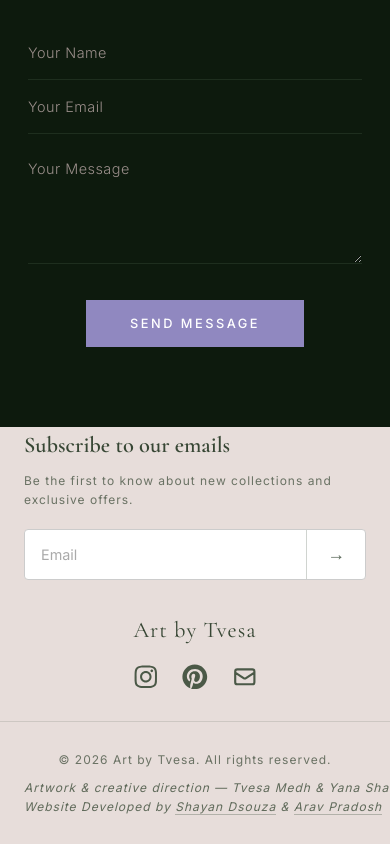
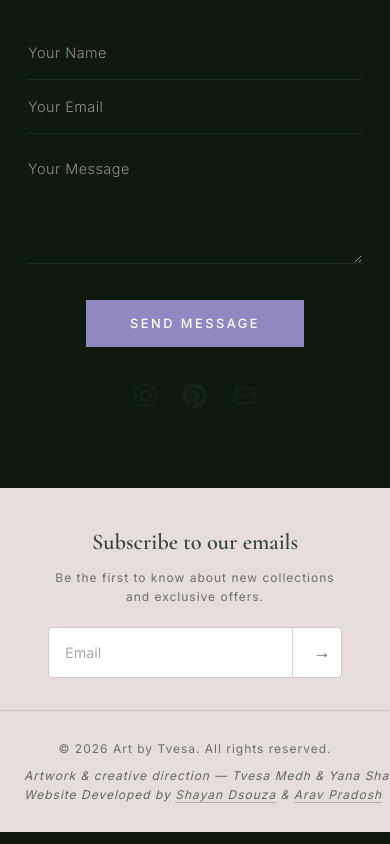
Before and after one commit to ShayanDsouza/Art_by_tvesa, a React (Vite) app: page /collection in a window 390 px wide. Shown: the part 878-1722 px from the top of the page. Built offline with nearby package versions, Linux system fonts and the light colour scheme; no server answers; the database is empty.

Commit message:
Footer: centered newsletter, remove brand col; socials moved to Contact section

```diff
--- a/src/App.css
+++ b/src/App.css
@@ -1688,6 +1688,25 @@ body.gallery-active .navbar {
   margin-top: 36px;
 }
 
+.contact-socials {
+  display: flex;
+  justify-content: center;
+  gap: 24px;
+  margin-top: 36px;
+}
+
+.contact-socials a {
+  font-size: 1.6rem;
+  color: rgba(23, 44, 22, 0.6);
+  transition: color 0.3s, transform 0.3s;
+  display: flex;
+}
+
+.contact-socials a:hover {
+  color: #5F578A;
+  transform: translateY(-2px);
+}
+
 .social-links {
   display: flex;
   justify-content: center;
@@ -1722,71 +1741,41 @@ body.gallery-active .navbar {
   color: rgba(23, 44, 22, 0.7);
 }
 
-/* ── Two-column row: newsletter left, brand right ── */
+/* ── Newsletter centred in footer ── */
 .footer-main {
-  display: flex;
-  align-items: flex-start;
-  justify-content: space-between;
-  gap: 40px;
-  padding: 20px 60px 36px;
-}
-
-.footer-newsletter-col {
-  flex: 1;
-  text-align: left;
-}
-
-.footer-newsletter-col .newsletter-section {
-  padding: 0;
+  padding: 20px 60px 0;
+}
+
+.footer-main .newsletter-section {
+  padding: 20px 24px 32px;
   margin: 0;
   background: transparent;
   border-top: none;
-  text-align: left;
-  align-items: flex-start;
-}
-
-.footer-newsletter-col .newsletter-title {
+}
+
+.footer-main .newsletter-title {
   font-size: clamp(1.4rem, 2.5vw, 2rem);
   color: rgba(23, 44, 22, 0.85);
   margin-bottom: 6px;
 }
 
-.footer-newsletter-col .newsletter-sub {
+.footer-main .newsletter-sub {
   color: rgba(23, 44, 22, 0.55);
   margin-bottom: 20px;
 }
 
-.footer-newsletter-col .newsletter-form {
-  align-items: flex-start;
-  width: 100%;
-}
-
-.footer-newsletter-col .newsletter-input-wrap {
-  width: 100%;
+.footer-main .newsletter-input-wrap {
   max-width: 480px;
 }
 
-.footer-newsletter-col .newsletter-input {
+.footer-main .newsletter-input {
   border-color: rgba(23, 44, 22, 0.2);
   background: rgba(255, 255, 255, 0.6);
 }
 
-.footer-newsletter-col .newsletter-btn {
+.footer-main .newsletter-btn {
   border-left-color: rgba(23, 44, 22, 0.2);
   color: rgba(23, 44, 22, 0.7);
-}
-
-.footer-newsletter-col .newsletter-success {
-  align-items: flex-start;
-}
-
-.footer-brand-col {
-  display: flex;
-  flex-direction: column;
-  align-items: center;
-  gap: 16px;
-  flex-shrink: 0;
-  align-self: center;
 }
 
 /* ── Bottom bar: credits ── */
@@ -1798,16 +1787,10 @@ body.gallery-active .navbar {
 
 @media (max-width: 768px) {
   .footer-main {
-    flex-direction: column;
-    align-items: flex-start;
-    gap: 32px;
-    padding: 0 24px 32px;
-  }
-  .footer-newsletter-col .newsletter-input-wrap {
+    padding: 16px 24px 0;
+  }
+  .footer-main .newsletter-input-wrap {
     max-width: 100%;
-  }
-  .footer-brand-col {
-    align-self: center;
   }
   .footer-bottom {
     padding: 20px 24px 28px;
--- a/src/components/Contact.jsx
+++ b/src/components/Contact.jsx
@@ -1,6 +1,8 @@
 import { useState, useEffect } from 'react'
 import { collection, addDoc, serverTimestamp } from 'firebase/firestore'
 import { db } from '../config/firebase'
+import { FaInstagram, FaPinterest } from 'react-icons/fa'
+import { HiOutlineMail } from 'react-icons/hi'
 
 export default function Contact() {
   const [form, setForm] = useState({ name: '', email: '', message: '' })
@@ -89,6 +91,12 @@ export default function Contact() {
           {status === 'sending' ? 'Sending...' : 'Send Message'}
         </button>
       </form>
+
+      <div className="contact-socials">
+        <a href="https://www.instagram.com/artbytvesa/" target="_blank" rel="noopener noreferrer" aria-label="Instagram"><FaInstagram /></a>
+        <a href="https://in.pinterest.com/artbytvesa/my-art/" target="_blank" rel="noopener noreferrer" aria-label="Pinterest"><FaPinterest /></a>
+        <a href="mailto:artbytvesa@gmail.com" aria-label="Email"><HiOutlineMail /></a>
+      </div>
     </section>
   )
 }
--- a/src/components/Footer.jsx
+++ b/src/components/Footer.jsx
@@ -1,22 +1,10 @@
-import { FaInstagram, FaPinterest } from 'react-icons/fa'
-import { HiOutlineMail } from 'react-icons/hi'
 import NewsletterSignup from './NewsletterSignup'
 
 export default function Footer() {
   return (
     <footer className="footer">
       <div className="footer-main">
-        <div className="footer-newsletter-col">
-          <NewsletterSignup />
-        </div>
-        <div className="footer-brand-col">
-          <span className="footer-logo">Art by Tvesa</span>
-          <div className="footer-links">
-            <a href="https://www.instagram.com/artbytvesa/" target="_blank" rel="noopener noreferrer" aria-label="Instagram"><FaInstagram /></a>
-            <a href="https://in.pinterest.com/artbytvesa/my-art/" target="_blank" rel="noopener noreferrer" aria-label="Pinterest"><FaPinterest /></a>
-            <a href="mailto:artbytvesa@gmail.com" aria-label="Email"><HiOutlineMail /></a>
-          </div>
-        </div>
+        <NewsletterSignup />
       </div>
       <div className="footer-bottom">
         <p>&copy; {new Date().getFullYear()} Art by Tvesa. All rights reserved.</p>
```
